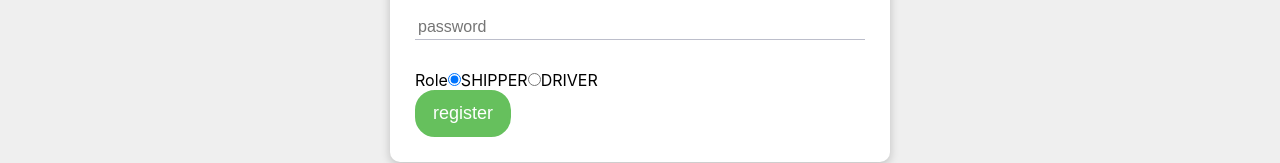
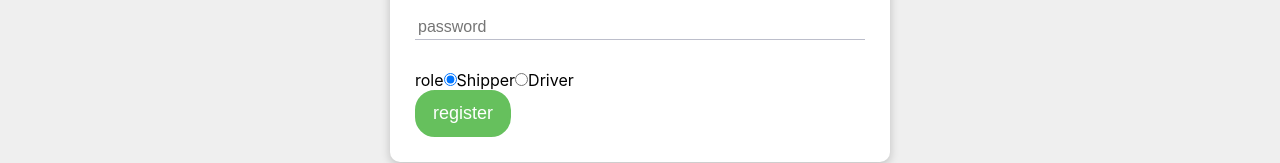
Before and after one commit to Mariia-Boichuk/react-delivery, a React (Create React App) app: page /register in a window 1280 px wide. Shown: the part 326-489 px from the top of the page. Built offline with nearby package versions, Linux system fonts and the light colour scheme.

Commit message:
added radio groupe reusable component

```diff
--- /dev/null
+++ b/src/components/common/RadioInputsGroupe/RadioInputsGroupe.tsx
@@ -0,0 +1,40 @@
+import React, { ChangeEventHandler, FC } from "react";
+
+export type choiceType = {
+  label: string;
+  value: string;
+};
+
+interface RadioInputsGroupeProps {
+  choices: Array<choiceType>;
+  name: string;
+  onChange: ChangeEventHandler<HTMLInputElement>;
+  value: string | number;
+}
+
+const RadioInputsGroupe: FC<RadioInputsGroupeProps> = ({
+  name,
+  onChange,
+  value,
+  choices,
+}) => {
+  return (
+    <div>
+      <label>{name}</label>
+      {choices.map((item) => (
+        <label key={item.value}>
+          <input
+            type="radio"
+            name={name}
+            value={item.value}
+            checked={value === item.value}
+            onChange={onChange}
+          />
+          {item.label}
+        </label>
+      ))}
+    </div>
+  );
+};
+
+export default RadioInputsGroupe;
--- a/src/pages/Registration/Registration.tsx
+++ b/src/pages/Registration/Registration.tsx
@@ -7,9 +7,8 @@ import Input from "../../components/common/Input/Input";
 import Form from "../../components/common/Form/Form";
 import * as Yup from "yup";
 import Button from "../../components/common/Button/Button";
-
 import { useEffect, useRef } from "react";
-import RadioGroupeRole from "../../components/common/RadioGroupeRole/RadioGroupeRole";
+import RadioInputsGroupe from "../../components/common/RadioInputsGroupe/RadioInputsGroupe";
 
 interface MyFormValues {
   email: string;
@@ -22,9 +21,10 @@ export const Registration: React.FC = () => {
   const { fetchData } = useRequest();
   const emailInput = useRef(null);
 
-  useEffect(() => {
-    emailInput.current.focus();
-  }, []);
+  // useEffect(() => {
+  //   emailInput.current.focus();
+  // }, []);
+
   const submitHandler = async (values: MyFormValues) => {
     await fetchData({
       method: "post",
@@ -67,7 +67,6 @@ export const Registration: React.FC = () => {
           name="email"
           placeholder="Email"
           error={formik.errors.email}
-          refpr={emailInput}
         />
 
         <Input
@@ -79,8 +78,15 @@ export const Registration: React.FC = () => {
           error={formik.errors.password}
         />
 
-        <RadioGroupeRole formik={formik} />
-
+        <RadioInputsGroupe
+          name="role"
+          onChange={formik.handleChange}
+          value={formik.values.role}
+          choices={[
+            { label: "Shipper", value: "SHIPPER" },
+            { label: "Driver", value: "DRIVER" },
+          ]}
+        />
         <Button type="submit" text="register" />
       </Form>
     </section>
```
